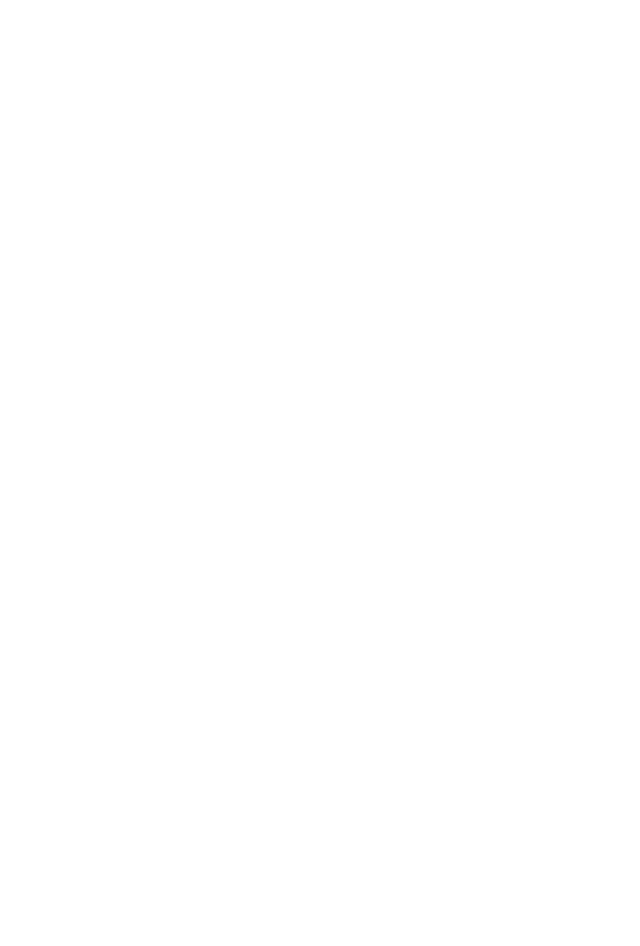
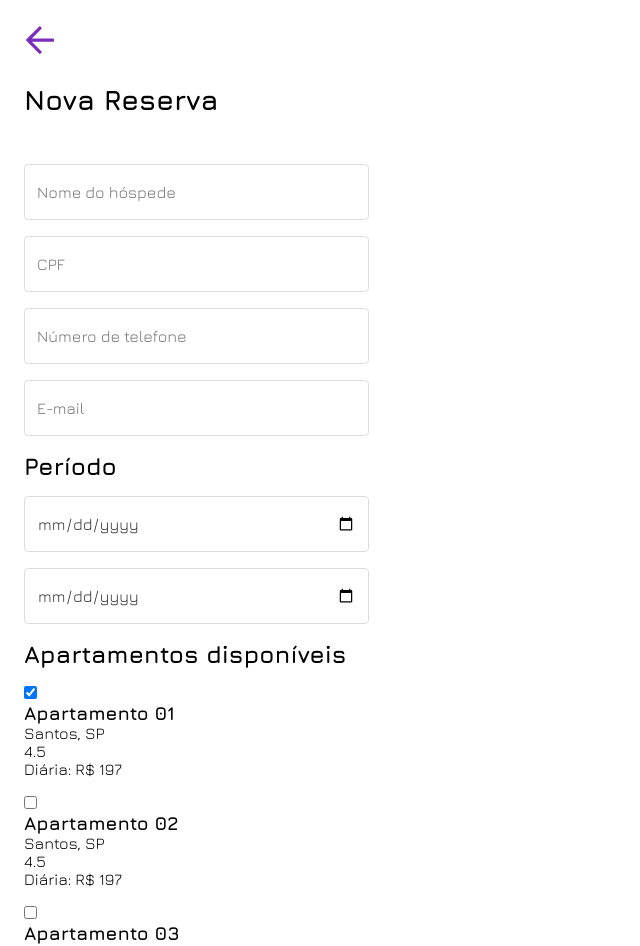
Before and after one commit to miguel-willians/Pounsflats, a React (Vite) app: page /reservations/new in a window 1280 px wide. Shown: the top 946 px of the page, without its empty margins (0-640 px from the left). Before the commit the page ends 800 px from the top, so only its background shows below. Built offline with nearby package versions, Linux system fonts and the light colour scheme.

Commit message:
Melhorando a reusabilidade de componentes com o Input

```diff
--- /dev/null
+++ b/src/components/CheckInput.jsx
@@ -0,0 +1,21 @@
+/* eslint-disable react/prop-types */
+
+import styles from "./CheckInput.module.css";
+
+function CheckInput({ checked, title, location, avgReview, perDay }) {
+  return (
+    <div className={styles.inpBox}>
+      <input type="checkbox" defaultChecked={checked} />
+      <div>
+        <h3>{title}</h3>
+        <p>{location}</p>
+      </div>
+      <div>
+        <span>{avgReview}</span>
+        <p>Diária: {perDay}</p>
+      </div>
+    </div>
+  );
+}
+
+export default CheckInput;
--- /dev/null
+++ b/src/components/Input.jsx
@@ -0,0 +1,32 @@
+/* eslint-disable react/prop-types */
+import styles from "./Input.module.css";
+
+function Input({
+  className,
+  type,
+  id,
+  value,
+  placeholder,
+  onChange,
+  disabled,
+  label,
+  labelFor,
+  labelName,
+}) {
+  return (
+    <>
+      <input
+        className={`${styles.inp} ${styles[className]}`}
+        type={type}
+        id={id}
+        value={value}
+        onChange={onChange}
+        disabled={disabled}
+        placeholder={placeholder}
+      />
+      {label && <label htmlFor={labelFor}>{labelName}</label>}
+    </>
+  );
+}
+
+export default Input;
--- /dev/null
+++ b/src/components/Input.module.css
@@ -0,0 +1,46 @@
+.inp {
+  font-family: var(--main-font);
+  width: 345px;
+  height: 56px;
+  padding: 20px 12px 8px;
+  font-size: 16px;
+  border: 1px solid #ddd;
+  border-radius: 4px;
+  background-color: #f5f5f5;
+  color: #333;
+  box-sizing: border-box;
+  transition: background-color 0.3s ease, color 0.3s ease;
+}
+
+input:not(:disabled) {
+  background-color: var(--main-white);
+}
+
+input:disabled {
+  background-color: #f5f5f5;
+  color: #aaa;
+  pointer-events: none;
+}
+
+label {
+  position: absolute;
+  left: 12px;
+  top: 50%;
+  transform: translateY(-50%);
+  font-size: 16px;
+  color: #bbb;
+  transition: all 0.3s ease;
+  pointer-events: none;
+}
+
+input:focus + label,
+input:not(:placeholder-shown) + label,
+input[value]:not([value=""]) + label {
+  top: 8px;
+  font-size: 12px;
+  color: #8e8e8e;
+}
+
+.noLabelInp {
+  padding: 12px;
+}
--- a/src/components/PersonalInfo.jsx
+++ b/src/components/PersonalInfo.jsx
@@ -1,6 +1,7 @@
 import { useState } from "react";
 
 import Button from "./Button";
+import Input from "./Input";
 
 import styles from "./PersonalInfo.module.css";
 
@@ -30,7 +31,6 @@
 
   const handleSave = (e) => {
     e.preventDefault();
-    console.log("Dados salvos:", formData);
     setIsEditing(false);
   };
 
@@ -43,65 +43,82 @@
 
   return (
     <section>
-      <form>
+      <form className={styles.personalForm}>
         <div className={styles.formGroup}>
-          <input
+          <Input
             type="text"
             id="name"
             value={formData.name}
             onChange={handleInputChange}
             disabled={!isEditing}
+            label={true}
+            labelFor="name"
+            labelName="Nome e sobrenome"
           />
-          <label htmlFor="name">Nome e sobrenome</label>
         </div>
 
         <div className={styles.formGroup}>
-          <input type="text" id="cpf" value={formData.cpf} disabled />
-          <label htmlFor="cpf">CPF</label>
+          <Input
+            type="text"
+            id="cpf"
+            value={formData.cpf}
+            disabled={true}
+            label={true}
+            labelFor="cpf"
+            labelName="CPF"
+          />
         </div>
 
         <div className={styles.formGroup}>
-          <input
+          <Input
             type="text"
             id="phone"
             value={formData.phone}
             onChange={handleInputChange}
             disabled={!isEditing}
+            label={true}
+            labelFor="phone"
+            labelName="Número de celular"
           />
-          <label htmlFor="phone">Número de celular</label>
         </div>
 
         <div className={styles.formGroup}>
-          <input
+          <Input
             type="date"
             id="birthdate"
             value={formData.birthdate}
             onChange={handleInputChange}
             disabled={!isEditing}
+            label={true}
+            labelFor="birthdate"
+            labelName="Data de nascimento"
           />
-          <label htmlFor="birthdate">Data de nascimento</label>
         </div>
 
         <div className={styles.formGroup}>
-          <input
+          <Input
             type="email"
             id="email"
             value={formData.email}
             onChange={handleInputChange}
             disabled={!isEditing}
+            label={true}
+            labelFor="email"
+            labelName="E-mail"
           />
-          <label htmlFor="email">E-mail</label>
         </div>
 
         <div className={styles.formGroup}>
-          <input
+          <Input
             type="password"
             id="password"
             value={formData.password}
             onChange={handleInputChange}
             disabled={!isEditing}
+            label={true}
+            labelFor="password"
+            labelName="Senha"
           />
-          <label htmlFor="password">Senha</label>
         </div>
 
         <div className={styles.edit}>
--- a/src/components/PersonalInfo.module.css
+++ b/src/components/PersonalInfo.module.css
@@ -1,4 +1,4 @@
-form {
+.personalForm {
   display: flex;
   flex-direction: column;
   align-items: center;
@@ -9,49 +9,6 @@
   position: relative;
 }
 
-input {
-  font-family: var(--main-font);
-  width: 345px;
-  height: 56px;
-  padding: 20px 12px 8px;
-  font-size: 16px;
-  border: 1px solid #ddd;
-  border-radius: 4px;
-  background-color: #f5f5f5;
-  color: #333;
-  box-sizing: border-box;
-  transition: background-color 0.3s ease, color 0.3s ease;
-}
-
-input:not(:disabled) {
-  background-color: var(--main-white);
-}
-
-input:disabled {
-  background-color: #f5f5f5;
-  color: #aaa;
-  pointer-events: none;
-}
-
-label {
-  position: absolute;
-  left: 12px;
-  top: 50%;
-  transform: translateY(-50%);
-  font-size: 16px;
-  color: #bbb;
-  transition: all 0.3s ease;
-  pointer-events: none;
-}
-
-input:focus + label,
-input:not(:placeholder-shown) + label,
-input[value]:not([value=""]) + label {
-  top: 8px;
-  font-size: 12px;
-  color: #8e8e8e;
-}
-
 .edit {
   padding: 24px;
   display: flex;
--- a/src/pages/NewReservation.jsx
+++ b/src/pages/NewReservation.jsx
@@ -1,5 +1,93 @@
+import { NavLink } from "react-router-dom";
+
+import Header from "../components/Header";
+import Input from "../components/Input";
+import Main from "../components/Main";
+import Button from "../components/Button";
+
+import styles from "./NewReservation.module.css";
+
+import ArrowIcon from "../assets/icons/ArrowIcon";
+import CheckInput from "../components/CheckInput";
+
 function NewReservation() {
-  return <div></div>;
+  function handleSubmit(e) {
+    e.preventDefault();
+  }
+
+  return (
+    <div>
+      <Header>
+        <NavLink to="/reservations">
+          <ArrowIcon />
+        </NavLink>
+        <h1>Nova Reserva</h1>
+      </Header>
+      <Main>
+        <form className={styles.reservForm}>
+          <Input
+            placeholder={"Nome do hóspede"}
+            type={"text"}
+            className={"noLabelInp"}
+          />
+          <Input placeholder={"CPF"} type={"text"} className={"noLabelInp"} />
+          <Input
+            placeholder={"Número de telefone"}
+            type={"phone"}
+            className={"noLabelInp"}
+          />
+          <Input
+            placeholder={"E-mail"}
+            type={"text"}
+            className={"noLabelInp"}
+          />
+
+          <h2>Período</h2>
+
+          <Input
+            placeholder={"Data do check-in"}
+            type={"date"}
+            className={"noLabelInp"}
+          />
+          <Input
+            placeholder={"Data do check-out"}
+            type={"date"}
+            className={"noLabelInp"}
+          />
+
+          <h2>Apartamentos disponíveis</h2>
+
+          <CheckInput
+            checked={true}
+            title={"Apartamento 01"}
+            location={"Santos, SP"}
+            avgReview={4.5}
+            perDay={"R$ 197"}
+          />
+
+          <CheckInput
+            title={"Apartamento 02"}
+            location={"Santos, SP"}
+            avgReview={4.5}
+            perDay={"R$ 197"}
+          />
+          <CheckInput
+            title={"Apartamento 03"}
+            location={"Santos, SP"}
+            avgReview={4.5}
+            perDay={"R$ 197"}
+          />
+        </form>
+
+        <Button type={"default"} onClick={handleSubmit}>
+          Confirmar Reserva
+        </Button>
+        <NavLink to="/reservations">
+          <Button type={"secondary"}>Cancelar</Button>
+        </NavLink>
+      </Main>
+    </div>
+  );
 }
 
 export default NewReservation;
--- /dev/null
+++ b/src/pages/NewReservation.module.css
@@ -0,0 +1,5 @@
+.reservForm {
+  display: flex;
+  flex-direction: column;
+  gap: 16px;
+}
--- a/src/pages/Reservations.jsx
+++ b/src/pages/Reservations.jsx
@@ -17,7 +17,7 @@
           <NavLink to="/">
             <ArrowIcon />
           </NavLink>
-          <NavLink to="/">+ Nova reserva</NavLink>
+          <NavLink to="new">+ Nova reserva</NavLink>
         </div>
         <h1>Reservas</h1>
       </Header>
```
Also changed, not shown: src/index.css (+0 -69 lines), src/components/CheckInput.module.css (added).
